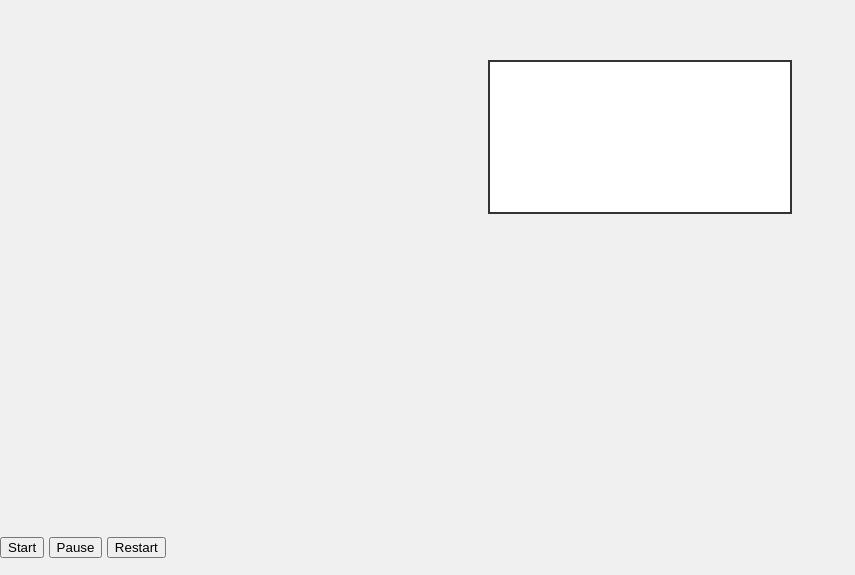
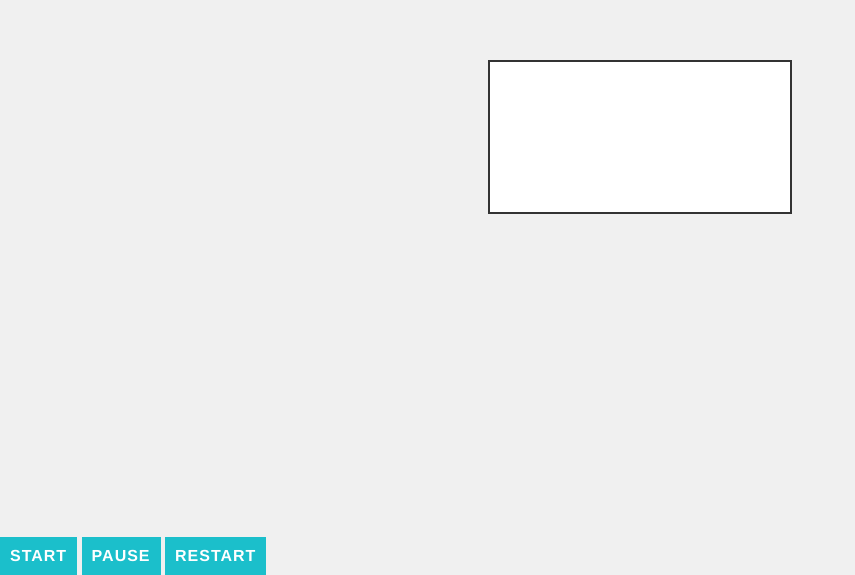
Before and after one commit to Pri12-3/task2, a plain HTML site: page index.html in a window 1280 px wide. Shown: the part 263-838 px from the top of the page, without its empty margins (0-855 px from the left). Drawn offline with Linux system fonts and the light colour scheme.

Commit message:
Update style.css

```diff
--- a/style.css
+++ b/style.css
@@ -11,6 +11,23 @@ body {
     align-items: center;
     height: 100vh;
 }
+.buttons button {
+    letter-spacing: 2px;
+    text-transform: uppercase;
+    border: none;
+    color: white;
+    background-color: rgb(27, 191, 203);
+    padding: 10px;
+    letter-spacing: 1px;
+    font-size: 1em;
+    font-weight: bold;
+    font-family: 'Franklin Gothic Medium', 'Arial Narrow', Arial, sans-serif;
+   }
+
+ .buttons button:hover {
+    text-decoration: underline;
+    font-size: 1.05em;
+   }
 
 #game-canvas {
     border: 2px solid #333;
```
